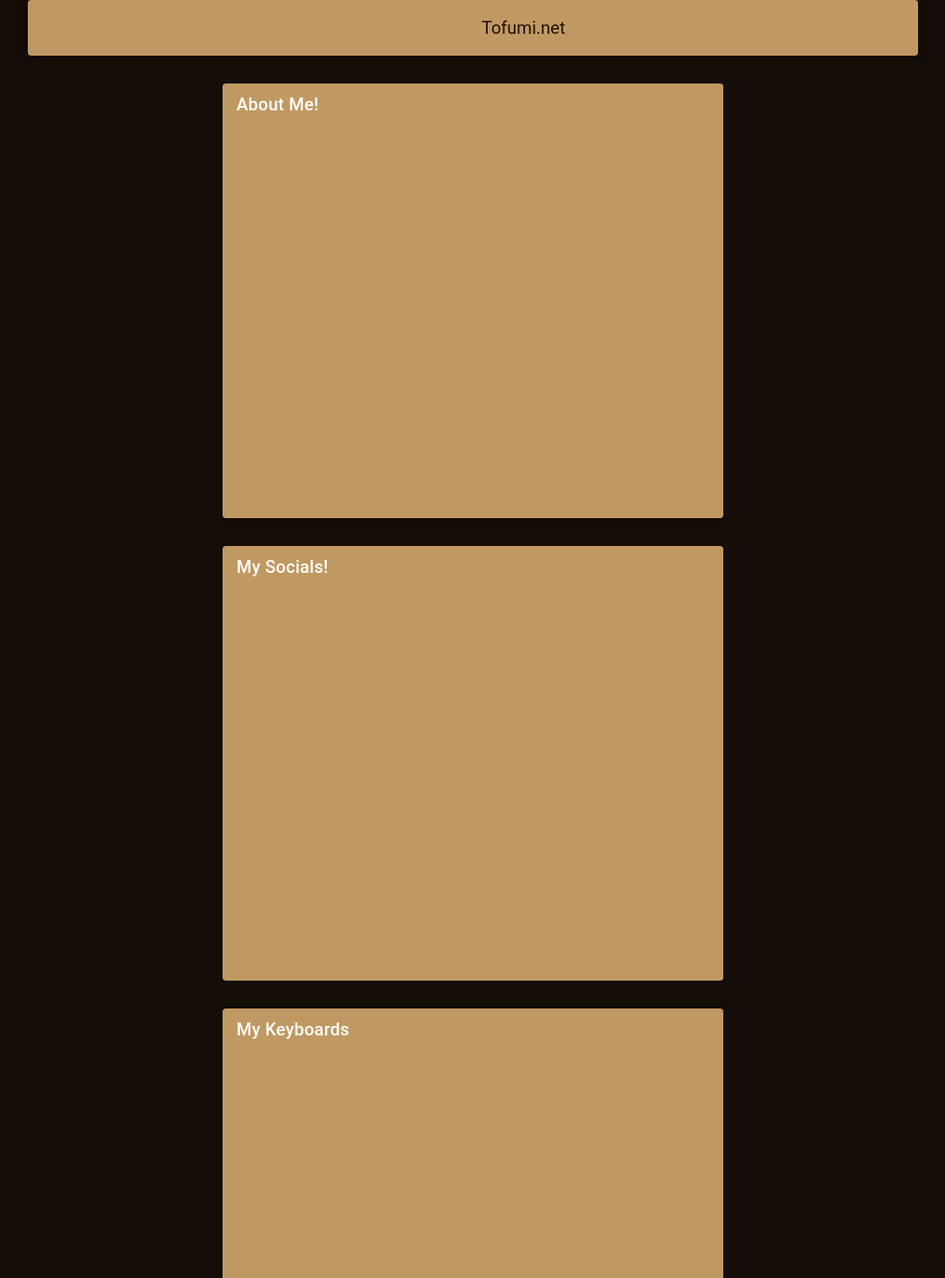
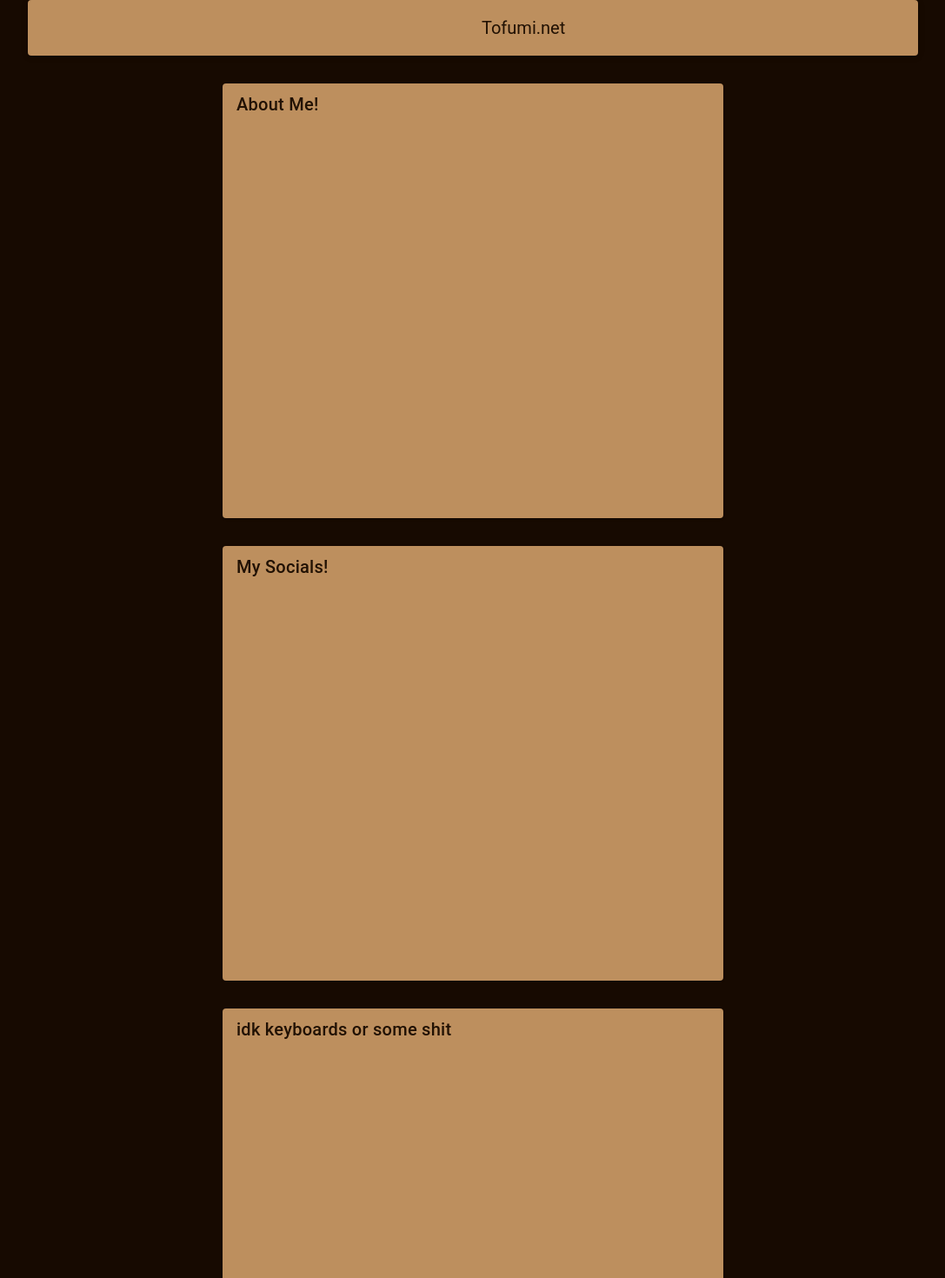
Before and after one commit to NotTofumi/tofumi.net, a Vue app: page / in a window 1280 px wide. Shown: the top 1470 px of the page at 87% size, without its empty margins (96-1183 px from the left). Built offline with nearby package versions, Linux system fonts and the light colour scheme.

Commit message:
changed colors

```diff
--- a/src/App.vue
+++ b/src/App.vue
@@ -13,7 +13,7 @@
     "
     >
     <v-spacer/>
-    <v-app-bar-title style="color: #211103;" > Tofumi.net </v-app-bar-title>
+    <v-app-bar-title style="color: #211103;"> Tofumi.net </v-app-bar-title>
     </v-app-bar>
     <v-main>
   <RouterView/>
--- a/src/components/Home.vue
+++ b/src/components/Home.vue
@@ -3,10 +3,10 @@
 
 <template>
 
-<v-container width="50%" style="overflow-y: scroll;" >
+<v-container width="50%" >
     <v-container class="my2">
     <v-card height="500">
-        <v-card-title>
+        <v-card-title style="color: #211103;">
             About Me!
         </v-card-title>
 
@@ -15,7 +15,7 @@
 
     <v-container class="my2">
     <v-card height="500">
-        <v-card-title>
+        <v-card-title style="color: #211103;">
             My Socials!
         </v-card-title>
     </v-card>
@@ -23,8 +23,8 @@
 
     <v-container class="my2">
     <v-card height="500">
-        <v-card-title>
-            My Keyboards
+        <v-card-title style="color: #211103;">
+            idk keyboards or some shit
         </v-card-title>
     </v-card>
     </v-container>
--- a/src/main.ts
+++ b/src/main.ts
@@ -24,8 +24,8 @@ const router = createRouter({
 
 theme colors:
 
-dark brown: #140d08
-light brown: #c09962
+dark brown: #170a01
+light brown: #bd8f5e
 accent: #829a7d
 
 
@@ -37,8 +37,8 @@ const customDarkTheme : ThemeDefinition = {
     dark: true,
     colors: {
 
-        background: "#140d08",
-        surface:    "#c09962",
+        background: "#170a01",
+        surface:    "#bd8f5e",
         primary:    "#c09962",
 
     }
```
